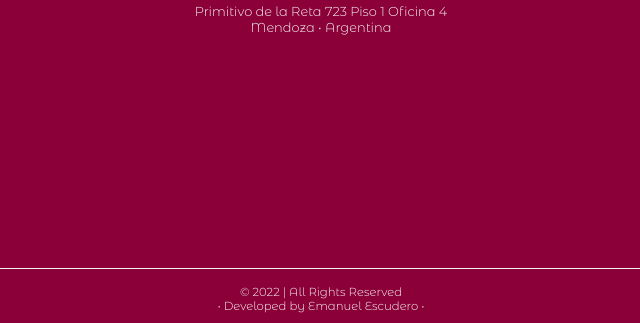
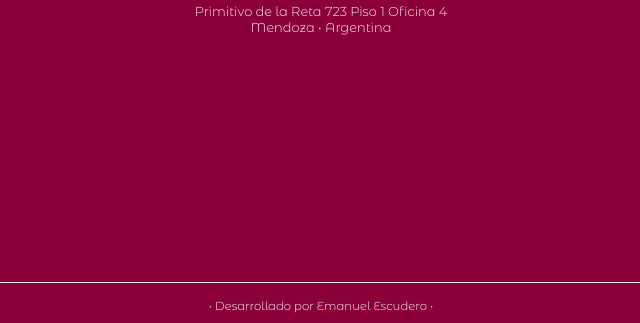
Before and after one commit to escuderoemanuel/FC-AsesorasContables, a website: page index.html in a window 1280 px wide. Shown: the part 2992-3315 px from the top of the page, without its empty margins (319-959 px from the left). Drawn offline with nearby package versions, Linux system fonts and the light colour scheme.

Commit message:
Update index.html

```diff
--- a/index.html
+++ b/index.html
@@ -228,8 +228,7 @@
       </div>
     </div>
     <section class="section__dev">
-      <p>© 2022 | All Rights Reserved</p>
-      <p>• Developed by Emanuel Escudero •</p>
+      <p>• Desarrollado por Emanuel Escudero •</p>
       <a href="https://emanuelescudero.ar" target="_blank" rel='nonopener nonreferrer'>
         <img class="dev__icon" src="https://i.ibb.co/ZT13Snc/Logo2023.png" alt="Enlace al sitio web del desarrollador">
       </a>
```
